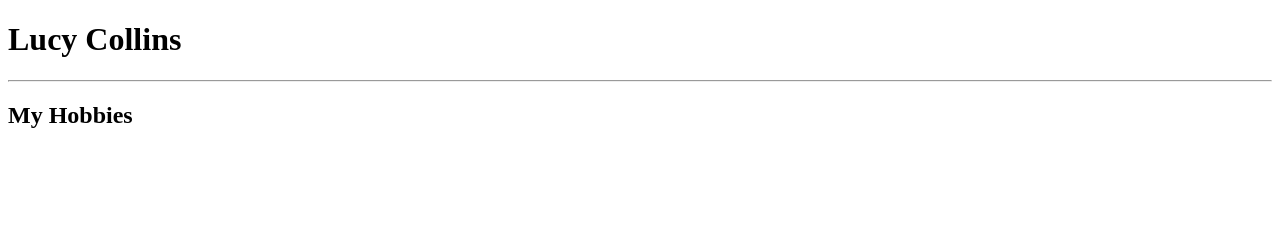
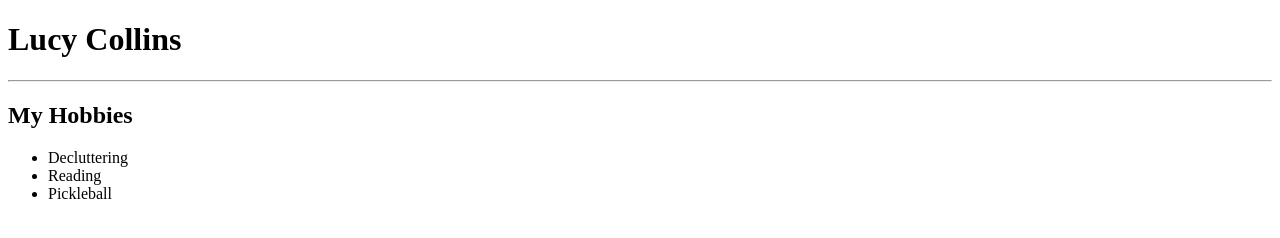
Before and after one commit to WindsorTree/AboutMe, a plain HTML site: page index.html in a window 1280 px wide. Drawn offline with Linux system fonts and the light colour scheme.

Commit message:
Add unordered list of 3 hobbies

```diff
--- a/index.html
+++ b/index.html
@@ -9,5 +9,6 @@
   <h1>Lucy Collins</h1>
   <hr>
   <h2>My Hobbies</h2>
+  <ul><li>Decluttering</li><li>Reading</li><li>Pickleball</li></ul>
 </body>
 </html>
```
Also changed, not shown: 1 other file.
